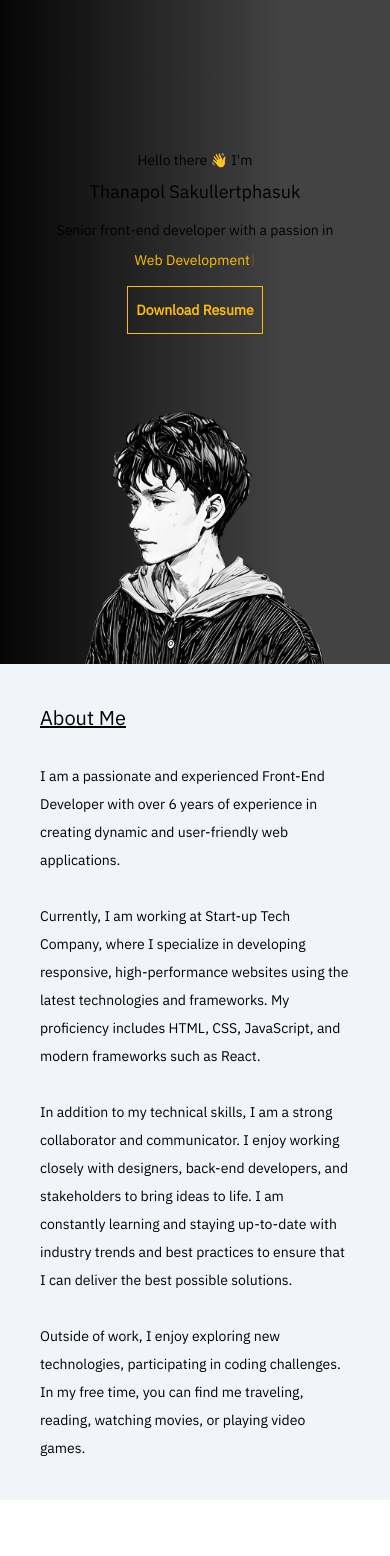
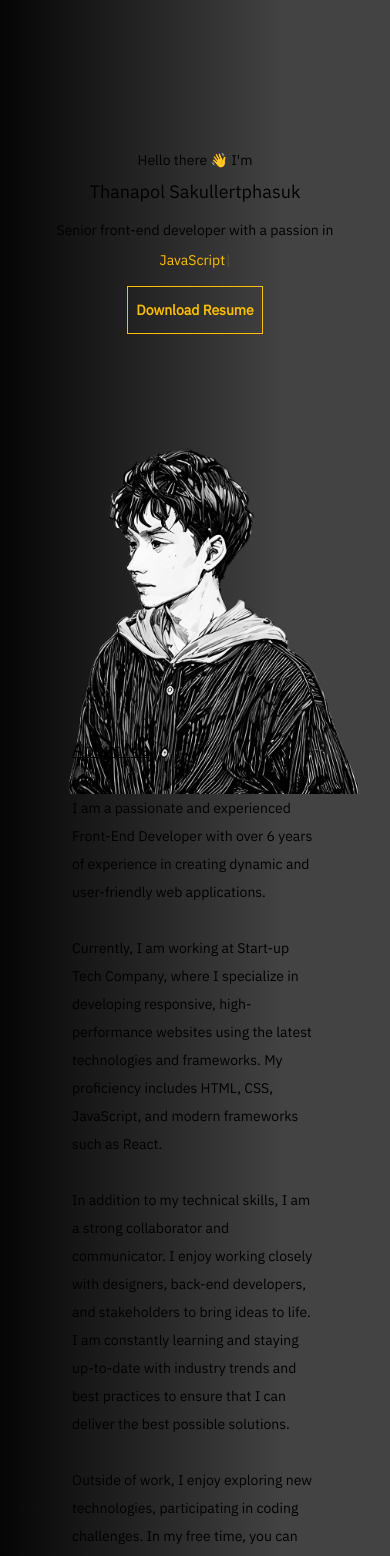
Before and after one commit to wintory/portfolio, a Next.js app: page / in a window 390 px wide. Shown: the part 180-1736 px from the top of the page. Before the commit the page ends 1680 px from the top, so only its background shows below. Built offline with nearby package versions, Linux system fonts and the light colour scheme.

Commit message:
build: add about me

```diff
--- /dev/null
+++ b/app/components/FlipCard.tsx
@@ -0,0 +1,48 @@
+import { motion } from 'framer-motion'
+import { FC, useState } from 'react'
+
+interface FlipCardProps {
+  frontChildren: React.ReactNode
+  backChildren: React.ReactNode
+}
+
+const FlipCard: FC<FlipCardProps> = ({ frontChildren, backChildren }) => {
+  const [flip, setFlip] = useState(true)
+
+  return (
+    <div
+      className="flex cursor-pointer items-center justify-center"
+      onMouseEnter={() => setFlip((prevState) => !prevState)}
+    >
+      <motion.div
+        style={{ width: '100%', height: 'auto' }}
+        transition={{ duration: 0.7 }}
+        animate={{ rotateY: flip ? 0 : 180 }}
+      >
+        <motion.div
+          transition={{ duration: 0.7 }}
+          animate={{ rotateY: flip ? 0 : 180 }}
+          className="Card h-full w-full rounded-md bg-gray-100 bg-opacity-20 bg-clip-padding backdrop-blur-sm backdrop-filter"
+        >
+          <motion.div
+            transition={{ duration: 0.7 }}
+            animate={{ rotateY: flip ? 0 : 180 }}
+            className="front"
+          >
+            {frontChildren}
+          </motion.div>
+          <motion.div
+            initial={{ rotateY: 180 }}
+            animate={{ rotateY: flip ? 180 : 0 }}
+            transition={{ duration: 0.7 }}
+            className="back"
+          >
+            {backChildren}
+          </motion.div>
+        </motion.div>
+      </motion.div>
+    </div>
+  )
+}
+
+export default FlipCard
--- /dev/null
+++ b/app/constants/common.ts
@@ -0,0 +1 @@
+export const START_WORK_YEAR = 2018
--- a/app/globals.css
+++ b/app/globals.css
@@ -6,7 +6,11 @@
   --foreground-rgb: 0, 0, 0;
   --background-start-rgb: 214, 219, 220;
   --background-end-rgb: 255, 255, 255;
-  background-color: white;
+  background-image: linear-gradient(
+    90deg,
+    rgba(5, 5, 5, 1) 0%,
+    rgba(67, 67, 67, 1) 73%
+  );
 }
 
 @media (prefers-color-scheme: dark) {
@@ -20,11 +24,6 @@
 
 body {
   color: rgb(var(--foreground-rgb));
-  background-image: linear-gradient(
-    90deg,
-    rgba(5, 5, 5, 1) 0%,
-    rgba(67, 67, 67, 1) 73%
-  );
   margin: 0;
   max-width: 100vw;
   max-height: 100vh;
--- a/app/page.tsx
+++ b/app/page.tsx
@@ -6,6 +6,7 @@ import { ParallaxProvider } from 'react-scroll-parallax'
 import NavBar from './components/NavBar'
 import AboutMe from './sections/AboutMe'
 import MainContent from './sections/MainContent'
+import MySkill from './sections/MySkill'
 
 const sans = IBM_Plex_Sans({
   weight: ['400'],
@@ -14,6 +15,8 @@ const sans = IBM_Plex_Sans({
 
 export default function Home() {
   return (
+    <ThemeProvider>
+      <ParallaxProvider scrollAxis="vertical">
         <main className="relative block h-[100vh] w-[100vw] items-center justify-center">
           <style jsx global>{`
             :root {
@@ -21,15 +24,14 @@ export default function Home() {
               font-family: var(--font-google-ibm-plex-sans);
             }
           `}</style>
-      <ThemeProvider>
-        <ParallaxProvider scrollAxis="horizontal">
           <div className="flex items-center justify-center">
             <NavBar />
             <MainContent />
           </div>
           <AboutMe />
+          <MySkill />
+        </main>
       </ParallaxProvider>
     </ThemeProvider>
-    </main>
   )
 }
--- a/app/sections/AboutMe.tsx
+++ b/app/sections/AboutMe.tsx
@@ -1,15 +1,37 @@
 'use client'
 
+import { motion, useScroll, useTransform } from 'framer-motion'
 import Image from 'next/image'
-import { FC } from 'react'
+import { FC, useRef } from 'react'
+import FlipCard from '../components/FlipCard'
+import { START_WORK_YEAR } from '../constants/common'
 
 const AboutMe: FC = () => {
-  const expYear = new Date().getFullYear() - 2018
+  const ref = useRef(null)
+
+  const { scrollYProgress } = useScroll({
+    target: ref,
+    offset: ['start start', 'end start'],
+  })
+  const textScrollY = useTransform(scrollYProgress, [0, 1], ['0%', '100%'])
+  const imageScrollY = useTransform(scrollYProgress, [0, 1], ['0%', '100%'])
+  const expYear = new Date().getFullYear() - START_WORK_YEAR
 
   return (
-    <div className="relative flex h-auto justify-center bg-slate-100">
+    <div
+      ref={ref}
+      className="relative inset-0 z-0 flex h-auto justify-center sm:p-8"
+      style={{
+        backgroundImage: 'linear-gradient(to top, #dfe9f3 0%, white 100%);',
+      }}
+    >
       <div className="relative grid h-auto w-screen items-center justify-center text-xl text-black sm:grid-cols-1 sm:p-2 lg:max-w-[1200px] lg:grid-cols-2 lg:p-8">
-        <div className="items-center justify-center p-6 sm:hidden lg:flex">
+        <motion.div
+          style={{ y: imageScrollY }}
+          className="items-center justify-center p-6 sm:hidden lg:flex"
+        >
+          <FlipCard
+            frontChildren={
               <Image
                 src="/images/image.jpg"
                 className="w-[400px]"
@@ -18,9 +40,12 @@ const AboutMe: FC = () => {
                 priority
                 alt={'about me image'}
               />
-        </div>
-        <div className="sm:p-8 lg:p-4">
-          <p className="underline lg:text-3xl">About Me</p>
+            }
+            backChildren={null}
+          />
+        </motion.div>
+        <motion.div style={{ y: textScrollY }} className="sm:p-8 lg:p-4">
+          <p className="underline sm:text-lg lg:text-3xl">About Me</p>
           <br />
           <span className="sm:text-sm md:text-lg lg:text-xl">
             I am a passionate and experienced Front-End Developer with over{' '}
@@ -51,7 +76,7 @@ const AboutMe: FC = () => {
             in coding challenges. In my free time, you can find me traveling,
             reading, watching movies, or playing video games.
           </span>
-        </div>
+        </motion.div>
       </div>
     </div>
   )
--- a/app/sections/MainContent.tsx
+++ b/app/sections/MainContent.tsx
@@ -1,17 +1,25 @@
+import { motion, useScroll, useTransform } from 'framer-motion'
 import Link from 'next/link'
-import { FC, useEffect, useState } from 'react'
+import { FC, useEffect, useRef, useState } from 'react'
 import AnimatedTextCharacter from '../components/AnimateTextCharacter'
 import AnimateTextList from '../components/AnimateTextList'
 import ImageProfile from '../components/ImageProfile'
 import SocialMedia from '../components/SocialMedia'
 
 const MainContent: FC = () => {
+  const ref = useRef(null)
+  const { scrollYProgress } = useScroll({
+    target: ref,
+    offset: ['start start', 'end start'],
+  })
+  const bgScrollY = useTransform(scrollYProgress, [0, 3], ['0%', '100%'])
+  const imgScrollY = useTransform(scrollYProgress, [0, 3], ['0%', '100%'])
   const [isShowTextList, setIsShowTextList] = useState<boolean>(false)
   const textList = [
-    // 'JavaScript',
-    // 'React',
+    'JavaScript',
+    'React',
     'Web Development',
-    // 'Problem Solving',
+    'Problem Solving',
     'People Management',
   ]
 
@@ -22,8 +30,14 @@ const MainContent: FC = () => {
   }, [])
 
   return (
-    <div className="relative flex h-screen w-screen items-center justify-center text-xl sm:p-2 lg:max-h-[600px] lg:p-8">
-      <div className="sm:p-4 sm:text-center lg:min-w-[600px] lg:text-left">
+    <div
+      ref={ref}
+      className="relative flex h-screen w-screen items-center justify-center text-xl sm:p-2 lg:max-h-[650px] lg:p-8"
+    >
+      <motion.div
+        style={{ y: bgScrollY }}
+        className="sm:p-4 sm:text-center lg:min-w-[650px] lg:text-left"
+      >
         <AnimatedTextCharacter
           className="text-bold mb-2 sm:text-sm md:text-lg lg:pr-1"
           text="Hello there 👋 I'm"
@@ -49,7 +63,7 @@ const MainContent: FC = () => {
             <SocialMedia />
           </div>
           <Link
-            href="https://drive.google.com/file/d/1-kagwWiF1p2dUyTkfQF6b0P3yV_FoQc3/view?usp=drive_link"
+            href="https://drive.google.com/file/d/1iYmRfODh9EXB6R2tg-3wKCr8CCHg3aVR/view?usp=drive_link"
             target="_blank"
             rel="noopener noreferrer"
           >
@@ -58,13 +72,18 @@ const MainContent: FC = () => {
             </button>
           </Link>
         </div>
-      </div>
-      <ImageProfile
-        imagePath="/images/profile-pic.png"
-        className="] absolute sm:absolute sm:bottom-[-80px] sm:h-[40%] sm:w-auto lg:relative lg:bottom-0 lg:h-auto lg:w-[370px] lg:rounded-full"
-        width={600}
-        height={600}
-      />
+      </motion.div>
+      <motion.div
+        className="absolute z-[-1] sm:absolute sm:bottom-[-130px] sm:w-auto lg:relative lg:bottom-0 lg:h-auto"
+        style={{ y: imgScrollY }}
+      >
+        <ImageProfile
+          imagePath="/images/profile-pic.png"
+          className="sm:w-[350px] md:w-[500px] lg:rounded-full"
+          width={400}
+          height={400}
+        />
+      </motion.div>
     </div>
   )
 }
--- /dev/null
+++ b/app/sections/MySkill.tsx
@@ -0,0 +1,28 @@
+import { FC, useRef } from 'react'
+import FlipCard from '../components/FlipCard'
+
+const MySkill: FC = () => {
+  const ref = useRef(null)
+
+  return (
+    <div
+      ref={ref}
+      className="relative flex h-[1200px] justify-center"
+      style={{
+        backgroundImage:
+          'url("https://images.unsplash.com/photo-1524439188326-e47322d1cef2?q=80&w=2670&auto=format&fit=crop&ixlib=rb-4.0.3&ixid=M3wxMjA3fDB8MHxwaG90by1wYWdlfHx8fGVufDB8fHx8fA%3D%3D")',
+        backgroundSize: 'cover',
+      }}
+    >
+      <div className="relative block h-[1000px] h-auto w-screen items-center justify-center text-xl text-white sm:grid-cols-1 sm:p-2 lg:max-w-[1200px] lg:grid-cols-3 lg:p-8">
+        <p className="underline lg:text-3xl">Skill</p>
+        <div className="grid items-center justify-center gap-3 py-8 sm:grid-cols-2 lg:grid-cols-4">
+          <FlipCard />
+          <FlipCard />
+        </div>
+      </div>
+    </div>
+  )
+}
+
+export default MySkill
```
Also changed, not shown: 1 other file (tests, documents, lock files or other folders). Lines whose indentation alone changed are shown as unchanged.
